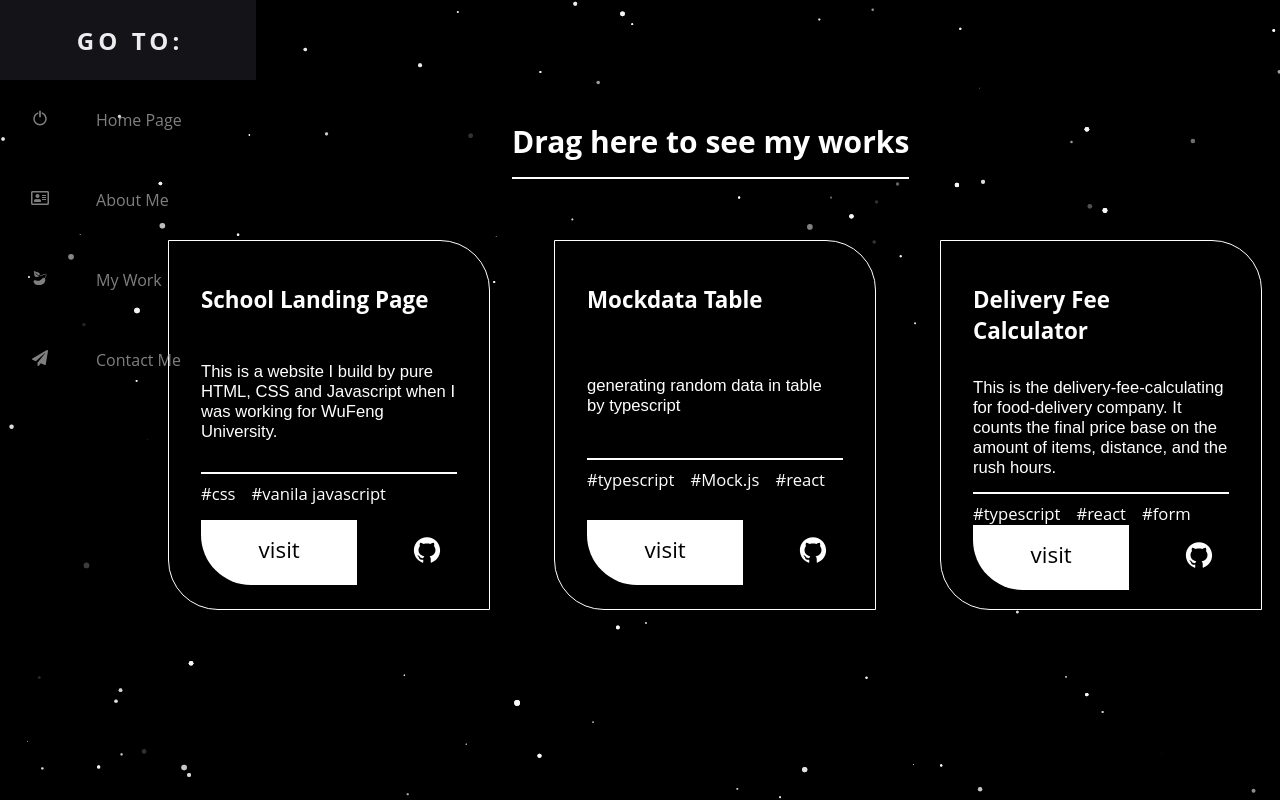
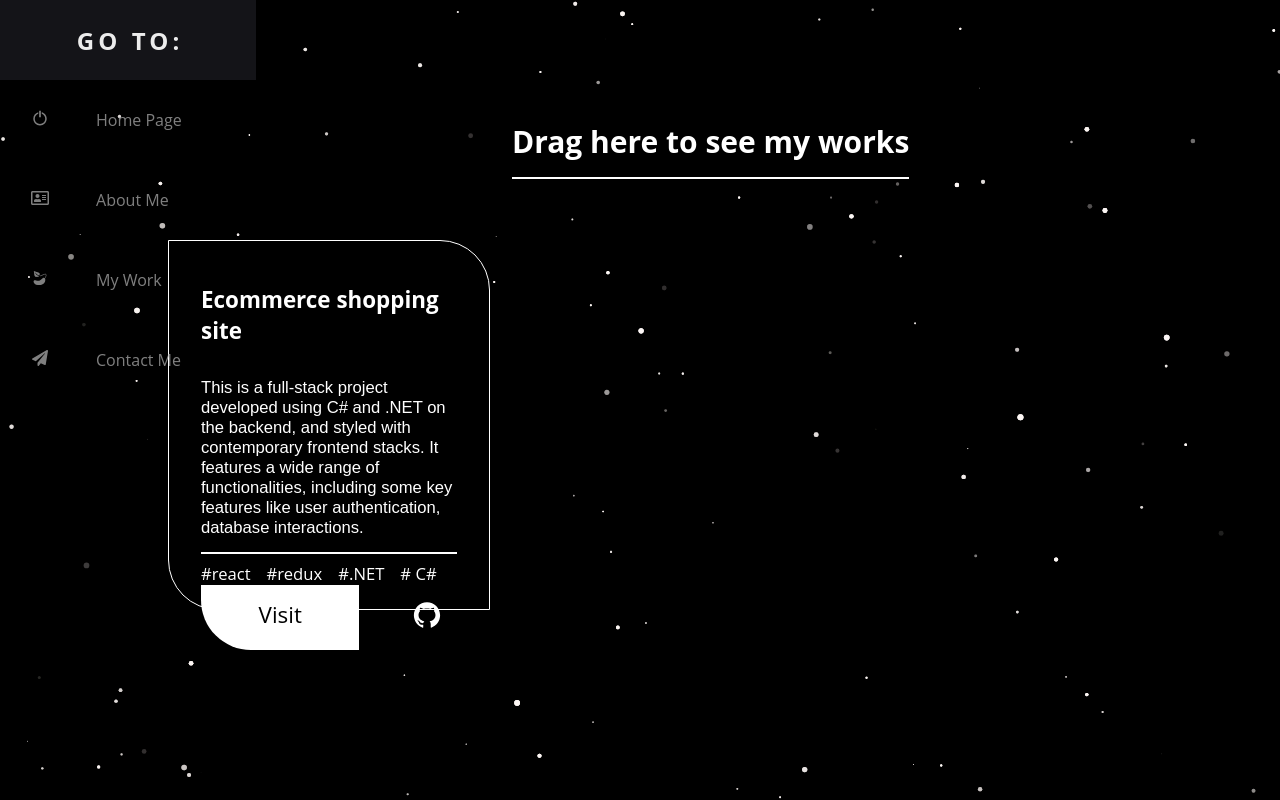
Before and after one commit to LeeRichi/my_portfolio, a React (Create React App) app: page /Work in a window 1280 px wide. Built offline with nearby package versions, Linux system fonts and the light colour scheme.

Commit message:
fix links

```diff
--- a/src/components/Work/Work.jsx
+++ b/src/components/Work/Work.jsx
@@ -54,7 +54,6 @@ const Work = () => {
 
     const [width, setWidth] = useState(window.innerWidth);
 
-
     const handleResize = () =>
     {
         setWidth(window.innerWidth)
@@ -72,15 +71,11 @@ const Work = () => {
     return (
         <>
         <Navbar />
-        {/* <ParticleComponent theme='dark' /> */}
         <ThemeProvider theme={DarkTheme}>
             <Box>
-
                 <Title>
                     Drag here to see my works
                 </Title>
-
-
                 <ParticleComponent theme='dark' />
                     <Main
                         initial='hidden'
@@ -89,18 +84,13 @@ const Work = () => {
                         dragConstraints={{ right: 0, left: width-1720 }}
                         dragMomentum={false}
                     >
-
                         {products.map((item) => (
-                            <Card key={item.id} name={item.name} tags={item.tags} description={item.description} img={item.img} link={item.link} git={item.git}/>
+                            <Card key={item.id} name={item.name} tags={item.tags} description={item.description} img={item.img} link={item.link} git={item.github}/>
                         ))}
-
                 </Main>
-
             </Box>
-
         </ThemeProvider>
         </>
-
     )
 }
 
--- a/src/components/product/Product.jsx
+++ b/src/components/product/Product.jsx
@@ -1,17 +1,22 @@
 import "./product.css";
 
-const Product = ({img,link}) => {
+const Product = ({ img, link }) =>
+{
+  console.log('hi')
+  console.log(img)
   return (
-    <div className="p">
-      <div className="p-browser">
-        <div className="p-circle"></div>
-        <div className="p-circle"></div>
-        <div className="p-circle"></div>
+    <>
+      <div className="p">
+        <div className="p-browser">
+          <div className="p-circle"></div>
+          <div className="p-circle"></div>
+          <div className="p-circle"></div>
+        </div>
       </div>
       <a href={link} target="_blank" rel="noreferrer">
         <img src={img} alt="" className="p-img" />
       </a>
-    </div>
+    </>
   );
 };
 
--- a/src/components/productList/ProductList.jsx
+++ b/src/components/productList/ProductList.jsx
@@ -3,15 +3,14 @@ import Product from "../product/Product";
 import { products } from "../../data";
 import Navbar from "../navbar/Navbar";
 
-const ProductList = () => {
+const ProductList = () =>
+{
   return (
     <>
     <Navbar />
-
       <div className="pl">
         <div className="pl-texts">
           <h1 className="pl-title">My Current Projects</h1>
-
         </div>
         <div className="pl-list">
           {products.map((item) => (
--- a/src/data.js
+++ b/src/data.js
@@ -5,46 +5,14 @@ import url4 from "../src/image/s4.png"
 import url5 from "../src/image/s5.png"
 import url6 from '../src/image/table.png'
 
-
-
-
 export const products = [
   {
     id: 1,
-    name: 'School Landing Page',
-    description: 'This is a website I build by pure HTML, CSS and Javascript when I was working for WuFeng University.',
-    tags: ['css', 'vanila javascript'],
+    name: 'Ecommerce shopping site',
+    description: 'This is a full-stack project developed using C# and .NET on the backend, and styled with contemporary frontend stacks. It features a wide range of functionalities, including some key features like user authentication, database interactions.',
+    tags: ['react', 'redux', '.NET', ' C#'],
     img: url,
-    link: "https://wfuweb.netlify.app",
-    git: 'https://github.com/LeeRichi/School-Website'
+    link: "https://richshop.netlify.app/",
+    github: 'https://github.com/LeeRichi/full_stack_project'
   },
-  {
-    id: 2,
-    name: 'Mockdata Table',
-    description: 'generating random data in table by typescript',
-    tags: ['typescript', 'Mock.js', 'react'],
-    img: url6,
-    link: "https://mockdata-table.netlify.app",
-    git: 'https://github.com/LeeRichi/MockDataTable'
-  },
-    {
-    id: 3,
-    name: 'Delivery Fee Calculator',
-    description: 'This is the delivery-fee-calculating for food-delivery company. It counts the final price base on the amount of items, distance, and the rush hours.',
-    tags: ['typescript', 'react', 'form'],
-    img: url4,
-    link: "https://leechi-wolt-intern.netlify.app/",
-    git: 'https://github.com/LeeRichi/deliveryFeeCalculator'
-  },
-
-  {
-    id: 6,
-    name: 'Number guessing game',
-    description: 'This is a small project of guessing the number.',
-    tags: ['RWD design', 'React Hooks'],
-    img: url2,
-    link: "https://numberlist.netlify.app/",
-    git: 'https://github.com/LeeRichi/numberGuessing'
-  },
-
 ];
--- a/src/subComponents/Card.jsx
+++ b/src/subComponents/Card.jsx
@@ -4,9 +4,6 @@ import { NavLink } from 'react-router-dom';
 import styled from 'styled-components';
 import './card.css'
 import { AiOutlineGithub } from 'react-icons/ai'
-
-
-
 
 const Box = styled(motion.li)`
 width: 16rem;
@@ -89,14 +86,9 @@ ${Box}:hover &{
 }
 `
 
-
-
-
-
-
-
-const Card = (props) => {
-
+const Card = (props) =>
+{
+    console.log(props.git)
     return (
         <>
         <Box props={props.img}>
@@ -111,15 +103,14 @@ const Card = (props) => {
             }
             </Tags>
             <Footer>
-                <Link>
-                    <div>
-                        <a href={props.link}>
-                            visit
-                        </a>
-                    </div>
+                <Link href={props.link} target="_blank" rel="noopener noreferrer">
+                    <a href={props.link} target="_blank" rel="noopener noreferrer">
+                        <div>
+                            Visit
+                        </div>
+                    </a>
                 </Link>
-
-                <Git>
+                <Git href={props.git}>
                     <a href={props.git}>
                         <AiOutlineGithub
                         size="30px"
@@ -133,7 +124,6 @@ const Card = (props) => {
                     </a>
                 </Git>
             </Footer>
-
         </Box>
     </>
     )
```
Lines whose indentation alone changed are shown as unchanged.
